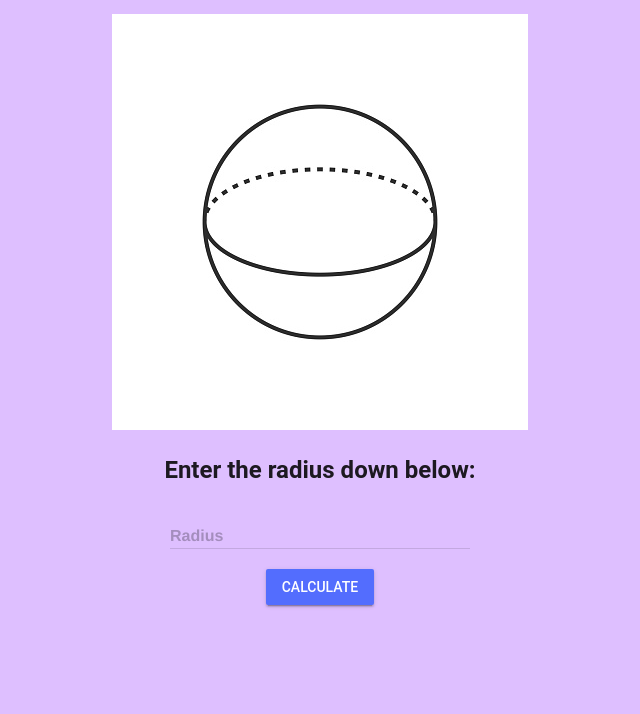
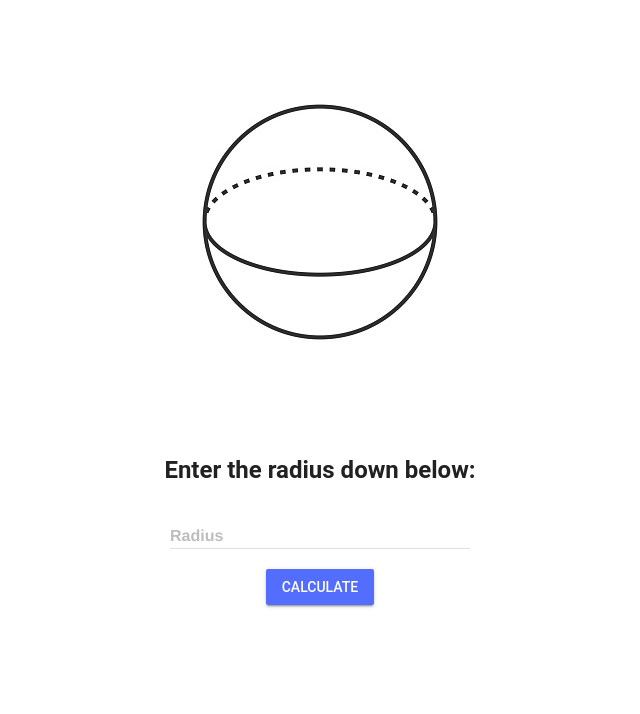
Before and after one commit to Curtis-Edwards/ICS20-UNIT-3-03-HTML, a plain HTML site: page index.html in a window 1280 px wide. Shown: the part 110-824 px from the top of the page, without its empty margins (320-960 px from the left). Drawn offline with nearby package versions, Linux system fonts and the light colour scheme.

Commit message:
removed bg color

```diff
--- a/css/style.css
+++ b/css/style.css
@@ -1,4 +1,3 @@
 body {
   text-align: center;
-  background-color: #debfff;
 }
```
